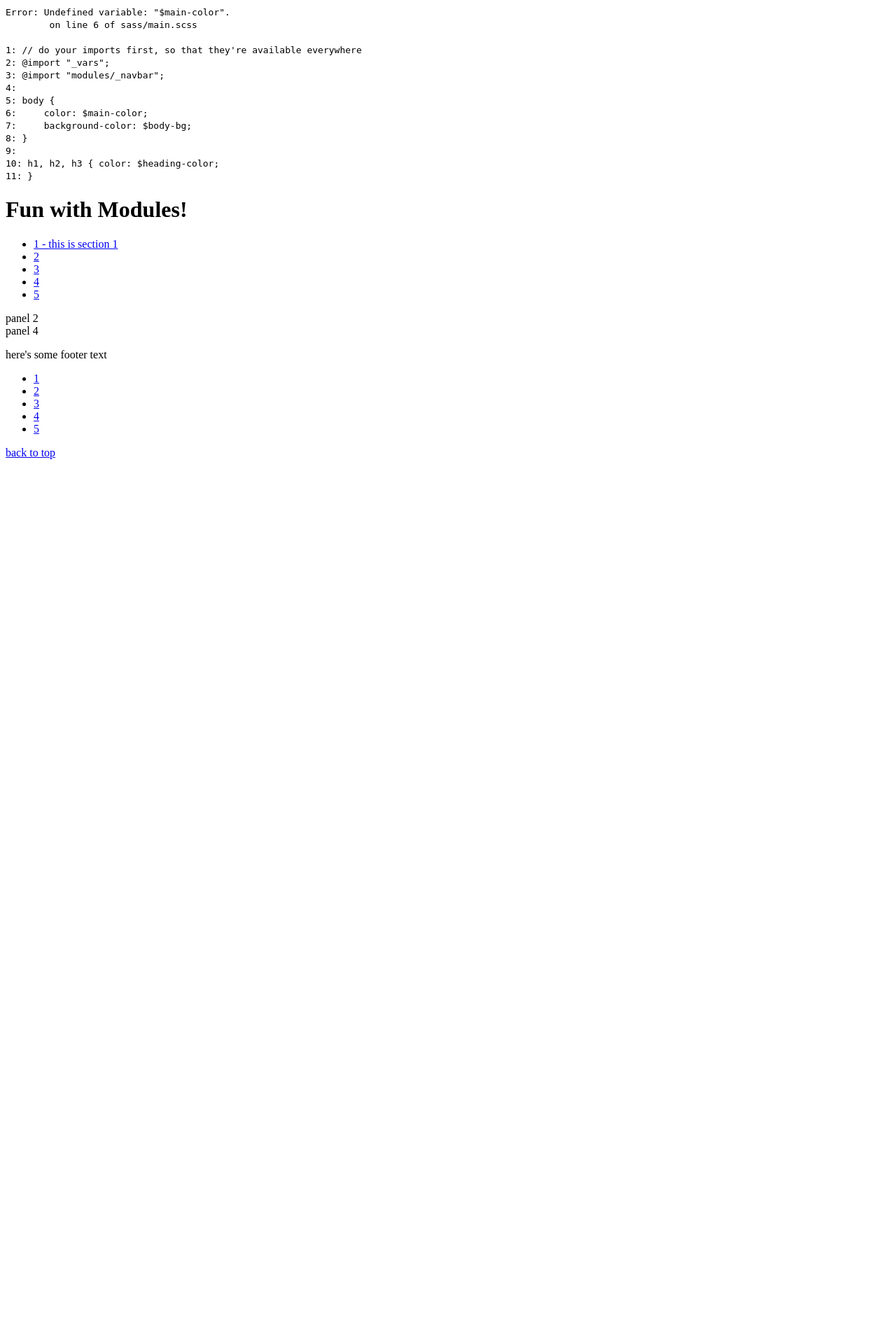
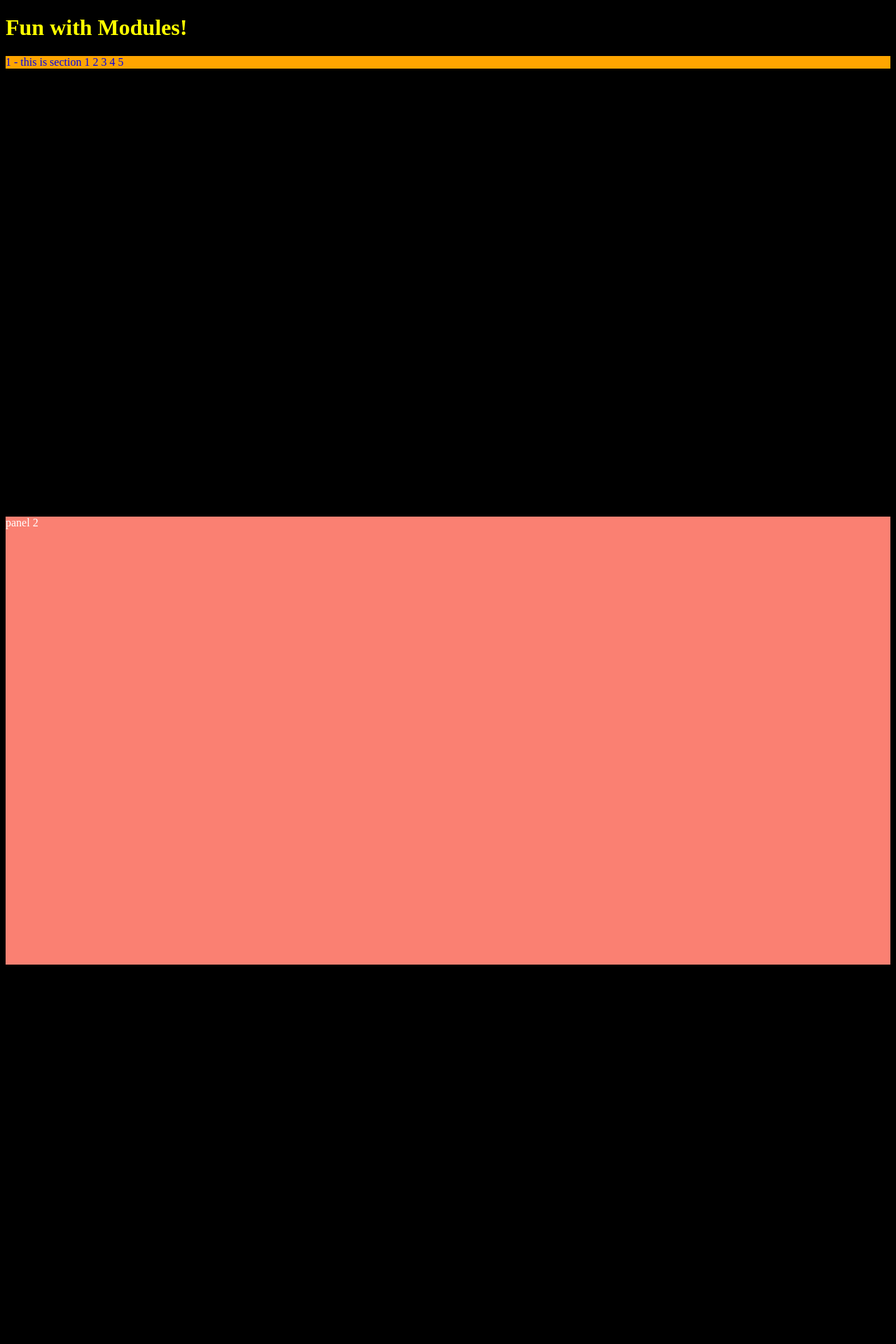
Before and after one commit to kmankeiran/Week1_Review, a PHP site: page /index.html in a window 1280 px wide. Shown: the top 1920 px of the page at 70% size. Before the commit the page ends 656 px from the top, so only its background shows below. Run offline with PHP 8.4, Linux system fonts and the light colour scheme.

Commit message:
fixing the css

```diff
--- a/css/main.css
+++ b/css/main.css
@@ -1,72 +1,2 @@
-/*
-Error: Undefined variable: "$main-color".
-        on line 6 of sass/main.scss
-
-1: // do your imports first, so that they're available everywhere
-2: @import "_vars";
-3: @import "modules/_navbar";
-4:
-5: body {
-6:     color: $main-color;
-7:     background-color: $body-bg;
-8: }
-9:
-10: h1, h2, h3 { color: $heading-color;
-11: }
-
-Backtrace:
-sass/main.scss:6
-/Library/Ruby/Gems/2.3.0/gems/sass-3.7.4/lib/sass/script/tree/variable.rb:49:in `_perform'
-/Library/Ruby/Gems/2.3.0/gems/sass-3.7.4/lib/sass/script/tree/node.rb:50:in `perform'
-/Library/Ruby/Gems/2.3.0/gems/sass-3.7.4/lib/sass/tree/visitors/perform.rb:398:in `visit_prop'
-/Library/Ruby/Gems/2.3.0/gems/sass-3.7.4/lib/sass/tree/visitors/base.rb:36:in `visit'
-/Library/Ruby/Gems/2.3.0/gems/sass-3.7.4/lib/sass/tree/visitors/perform.rb:158:in `block in visit'
-/Library/Ruby/Gems/2.3.0/gems/sass-3.7.4/lib/sass/stack.rb:79:in `block in with_base'
-/Library/Ruby/Gems/2.3.0/gems/sass-3.7.4/lib/sass/stack.rb:135:in `with_frame'
-/Library/Ruby/Gems/2.3.0/gems/sass-3.7.4/lib/sass/stack.rb:79:in `with_base'
-/Library/Ruby/Gems/2.3.0/gems/sass-3.7.4/lib/sass/tree/visitors/perform.rb:158:in `visit'
-/Library/Ruby/Gems/2.3.0/gems/sass-3.7.4/lib/sass/tree/visitors/perform.rb:440:in `block (2 levels) in visit_rule'
-/Library/Ruby/Gems/2.3.0/gems/sass-3.7.4/lib/sass/tree/visitors/perform.rb:440:in `map'
-/Library/Ruby/Gems/2.3.0/gems/sass-3.7.4/lib/sass/tree/visitors/perform.rb:440:in `block in visit_rule'
-/Library/Ruby/Gems/2.3.0/gems/sass-3.7.4/lib/sass/tree/visitors/perform.rb:179:in `with_environment'
-/Library/Ruby/Gems/2.3.0/gems/sass-3.7.4/lib/sass/tree/visitors/perform.rb:438:in `visit_rule'
-/Library/Ruby/Gems/2.3.0/gems/sass-3.7.4/lib/sass/tree/visitors/base.rb:36:in `visit'
-/Library/Ruby/Gems/2.3.0/gems/sass-3.7.4/lib/sass/tree/visitors/perform.rb:158:in `block in visit'
-/Library/Ruby/Gems/2.3.0/gems/sass-3.7.4/lib/sass/stack.rb:79:in `block in with_base'
-/Library/Ruby/Gems/2.3.0/gems/sass-3.7.4/lib/sass/stack.rb:135:in `with_frame'
-/Library/Ruby/Gems/2.3.0/gems/sass-3.7.4/lib/sass/stack.rb:79:in `with_base'
-/Library/Ruby/Gems/2.3.0/gems/sass-3.7.4/lib/sass/tree/visitors/perform.rb:158:in `visit'
-/Library/Ruby/Gems/2.3.0/gems/sass-3.7.4/lib/sass/tree/visitors/base.rb:52:in `block in visit_children'
-/Library/Ruby/Gems/2.3.0/gems/sass-3.7.4/lib/sass/tree/visitors/base.rb:52:in `map'
-/Library/Ruby/Gems/2.3.0/gems/sass-3.7.4/lib/sass/tree/visitors/base.rb:52:in `visit_children'
-/Library/Ruby/Gems/2.3.0/gems/sass-3.7.4/lib/sass/tree/visitors/perform.rb:167:in `block in visit_children'
-/Library/Ruby/Gems/2.3.0/gems/sass-3.7.4/lib/sass/tree/visitors/perform.rb:179:in `with_environment'
-/Library/Ruby/Gems/2.3.0/gems/sass-3.7.4/lib/sass/tree/visitors/perform.rb:166:in `visit_children'
-/Library/Ruby/Gems/2.3.0/gems/sass-3.7.4/lib/sass/tree/visitors/base.rb:36:in `block in visit'
-/Library/Ruby/Gems/2.3.0/gems/sass-3.7.4/lib/sass/tree/visitors/perform.rb:186:in `visit_root'
-/Library/Ruby/Gems/2.3.0/gems/sass-3.7.4/lib/sass/tree/visitors/base.rb:36:in `visit'
-/Library/Ruby/Gems/2.3.0/gems/sass-3.7.4/lib/sass/tree/visitors/perform.rb:157:in `visit'
-/Library/Ruby/Gems/2.3.0/gems/sass-3.7.4/lib/sass/tree/visitors/perform.rb:10:in `visit'
-/Library/Ruby/Gems/2.3.0/gems/sass-3.7.4/lib/sass/tree/root_node.rb:36:in `css_tree'
-/Library/Ruby/Gems/2.3.0/gems/sass-3.7.4/lib/sass/tree/root_node.rb:29:in `render_with_sourcemap'
-/Library/Ruby/Gems/2.3.0/gems/sass-3.7.4/lib/sass/engine.rb:389:in `_render_with_sourcemap'
-/Library/Ruby/Gems/2.3.0/gems/sass-3.7.4/lib/sass/engine.rb:307:in `render_with_sourcemap'
-/Library/Ruby/Gems/2.3.0/gems/sass-3.7.4/lib/sass/plugin/compiler.rb:462:in `update_stylesheet'
-/Library/Ruby/Gems/2.3.0/gems/sass-3.7.4/lib/sass/plugin/compiler.rb:215:in `block in update_stylesheets'
-/Library/Ruby/Gems/2.3.0/gems/sass-3.7.4/lib/sass/plugin/compiler.rb:209:in `each'
-/Library/Ruby/Gems/2.3.0/gems/sass-3.7.4/lib/sass/plugin/compiler.rb:209:in `update_stylesheets'
-/Library/Ruby/Gems/2.3.0/gems/sass-3.7.4/lib/sass/plugin/compiler.rb:443:in `on_file_changed'
-/Library/Ruby/Gems/2.3.0/gems/sass-3.7.4/lib/sass/plugin/compiler.rb:320:in `block in watch'
-/Library/Ruby/Gems/2.3.0/gems/sass-listen-4.0.0/lib/sass-listen/event/config.rb:23:in `call'
-/Library/Ruby/Gems/2.3.0/gems/sass-listen-4.0.0/lib/sass-listen/event/processor.rb:115:in `_process_changes'
-/Library/Ruby/Gems/2.3.0/gems/sass-listen-4.0.0/lib/sass-listen/event/processor.rb:19:in `block in loop_for'
-/Library/Ruby/Gems/2.3.0/gems/sass-listen-4.0.0/lib/sass-listen/event/processor.rb:15:in `loop'
-/Library/Ruby/Gems/2.3.0/gems/sass-listen-4.0.0/lib/sass-listen/event/processor.rb:15:in `loop_for'
-/Library/Ruby/Gems/2.3.0/gems/sass-listen-4.0.0/lib/sass-listen/event/loop.rb:84:in `_wait_for_changes'
-/Library/Ruby/Gems/2.3.0/gems/sass-listen-4.0.0/lib/sass-listen/event/loop.rb:42:in `block in setup'
-/Library/Ruby/Gems/2.3.0/gems/sass-listen-4.0.0/lib/sass-listen/internals/thread_pool.rb:6:in `block in add'
-*/
-body:before {
-  white-space: pre;
-  font-family: monospace;
-  content: "Error: Undefined variable: \"$main-color\".\A         on line 6 of sass/main.scss\A \A 1: // do your imports first, so that they're available everywhere\A 2: @import \"_vars\";\A 3: @import \"modules/_navbar\";\A 4: \A 5: body { \A 6:     color: $main-color;\A 7:     background-color: $body-bg; \A 8: }\A 9: \A 10: h1, h2, h3 { color: $heading-color; \A 11: }"; }
+nav{background-color:orange}nav ul{margin:0;padding:0}nav ul li{display:inline}nav a{text-decoration:none}body{color:blue;background-color:#000}h1,h2,h3{color:#ff0}.panel{height:80vh}.panel:nth-child(even){background-color:salmon;color:white}#to-top{position:fixed;bottom:10px;right:10px;display:none}footer{color:orange}ul{margin:0;padding:0}ul li{display:inline}ul a{text-decoration:none}
+/*# sourceMappingURL=main.css.map */
--- a/sass/_vars.scss
+++ b/sass/_vars.scss
@@ -1,6 +1,6 @@
-// adding som css variables
-$maincolor: blue;
-$body-bg: white;
+// adding some css variables
+$main-color: blue;
+$body-bg: black;
 
 $heading-color: yellow;
 
--- a/sass/main.scss
+++ b/sass/main.scss
@@ -25,4 +25,4 @@ h1, h2, h3 { color: $heading-color;
 
 }
 
-@import "modules/_footer.scss"
+@import "modules/_footer"
--- a/sass/modules/_footer.scss
+++ b/sass/modules/_footer.scss
@@ -1,14 +1,10 @@
 footer { color: $footer-text-color; }
 
-nav {
-    background-color: pink;
-
-    ul {
+ul {
         margin: 0;
         padding: 0;
 
-        li { display: inline;
+        li { display: inline; }
 
         a { text-decoration: none; }
-    }
 }
```
Also changed, not shown: 1 other file.
